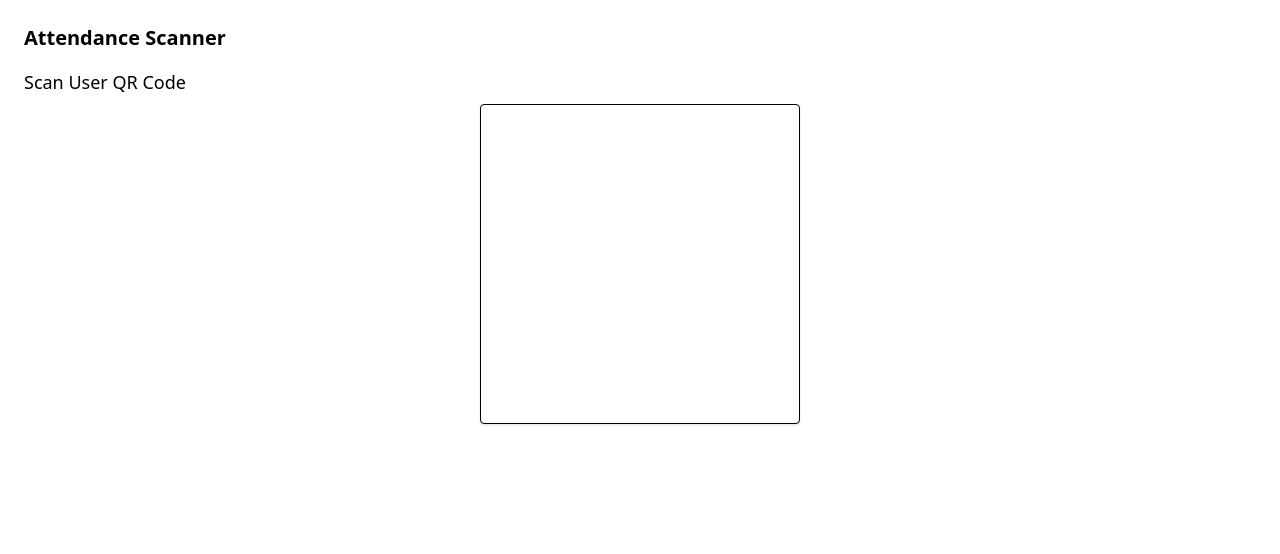
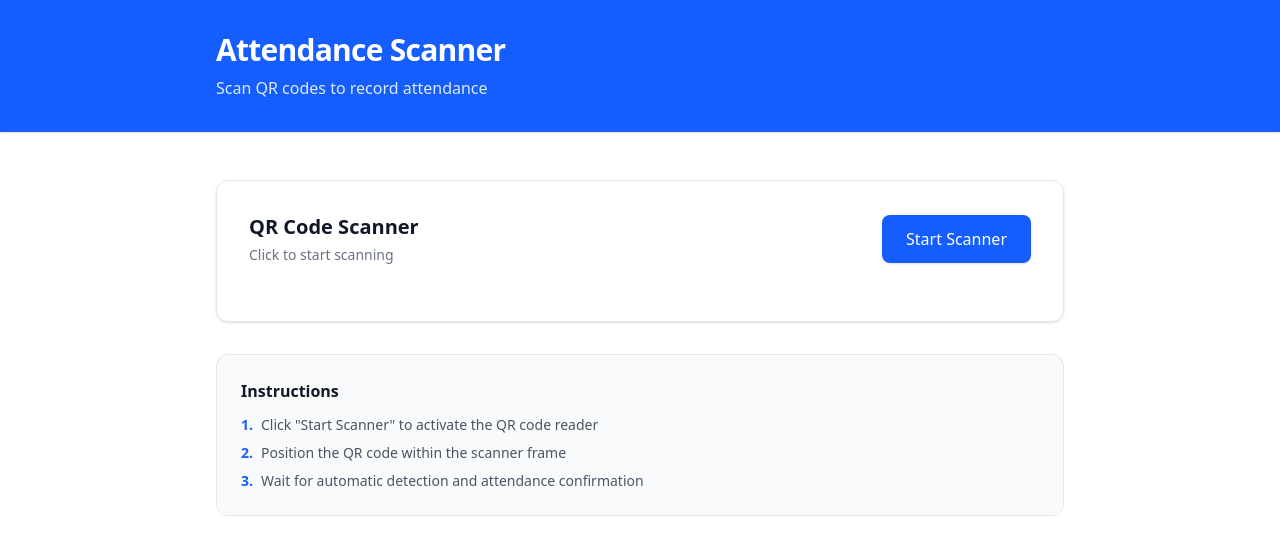
Before and after one commit to Grabby2024/QR-Attendance, a React (Vite) app: page /scanner/1 in a window 1280 px wide. Shown: the top 554 px of the page. Built offline with nearby package versions, Linux system fonts and the light colour scheme; no server answers.

Commit message:
fix scanner ui and functions

```diff
--- a/src/api/api.js
+++ b/src/api/api.js
@@ -1,7 +1,7 @@
 import axios from "axios";
 
 const api = axios.create({
-    baseURL: import.meta.env.VITE_REACT_APP_URL, // e.g. https://qr-attendance-server-1gss.onrender.com
+    baseURL: import.meta.env.VITE_REACT_APP_URL,
 });
 
 export default api;
--- a/src/pages/AttendanceScanner.jsx
+++ b/src/pages/AttendanceScanner.jsx
@@ -2,14 +2,16 @@ import { useState, useEffect } from "react";
 import { useParams } from "react-router-dom";
 import QRCodeScanner from "../components/QRCodeScanner";
 import Modal from "./components/Modal";
-import api from "../api/api";
+import { getUsers } from "../api/Users";
+import { recordAttendance } from "../api/Attendance";
 
 function AttendanceScanner() {
     const { officeId } = useParams();
     const [message, setMessage] = useState("");
     const [showModal, setShowModal] = useState(false);
     const [scannedUser, setScannedUser] = useState(null);
-    const [isProcessing, setIsProcessing] = useState(false); // prevent duplicate scans
+    const [isProcessing, setIsProcessing] = useState(false);
+    const [scanning, setScanning] = useState(false);
 
     useEffect(() => {
         if (!officeId) {
@@ -18,62 +20,159 @@ function AttendanceScanner() {
     }, [officeId]);
 
     const handleUserScan = async (data) => {
-        if (!data || isProcessing) return; // ignore empty/duplicate scans
+        if (!data || isProcessing) return;
         setIsProcessing(true);
+        try {
+            const userList = await getUsers();
+            const user = userList.find(u => u.id === data);
 
-        try {
-            // Verify user exists
-            const resUser = await api.get(`/users/${data}`);
-            const user = resUser.data;
+            if (!user) {
+                setMessage("❌ User not found.");
+                return;
+            }
 
-            // Record attendance
-            await api.post("/attendance", {
-                user_id: user.id,
-                office_id: officeId,
-            });
-
+            await recordAttendance({ user_id: user.id, office_id: officeId });
             setScannedUser(user);
             setMessage(`✅ Attendance recorded for ${user.name}`);
             setShowModal(true);
         } catch (err) {
             console.error("❌ Error verifying or recording attendance:", err);
-            setMessage("❌ Invalid User ID or failed to record attendance.");
+            setMessage("❌ Failed to verify user or record attendance.");
         } finally {
-            // allow scanning again after a short delay
             setTimeout(() => setIsProcessing(false), 2000);
         }
     };
 
     return (
-        <div className="p-6">
-            <h1 className="text-xl font-bold mb-4">Attendance Scanner</h1>
+        <div className="min-h-screen bg-white">
+            {/* Header */}
+            <div className="bg-blue-600 text-white shadow-sm">
+                <div className="max-w-4xl mx-auto px-6 py-8">
+                    <h1 className="text-3xl font-bold tracking-tight">Attendance Scanner</h1>
+                    <p className="mt-2 text-blue-100">Scan QR codes to record attendance</p>
+                </div>
+            </div>
 
+            {/* Main Content */}
+            <div className="max-w-4xl mx-auto px-6 py-12">
                 {!officeId ? (
-                <p className="text-red-600">{message}</p>
+                    <div className="bg-red-50 border border-red-200 rounded-lg p-6">
+                        <div className="flex items-center">
+                            <svg className="w-6 h-6 text-red-600 mr-3" fill="none" stroke="currentColor" viewBox="0 0 24 24">
+                                <path strokeLinecap="round" strokeLinejoin="round" strokeWidth={2} d="M12 8v4m0 4h.01M21 12a9 9 0 11-18 0 9 9 0 0118 0z" />
+                            </svg>
+                            <p className="text-red-800 font-medium">{message}</p>
+                        </div>
+                    </div>
                 ) : (
+                    <div className="space-y-8">
+                        {/* Scanner Control */}
+                        <div className="bg-white border border-gray-200 rounded-xl p-8 shadow-sm">
+                            <div className="flex items-center justify-between mb-6">
                                 <div>
-                    <h2 className="text-lg mb-2">Scan User QR Code</h2>
+                                    <h2 className="text-xl font-semibold text-gray-900">QR Code Scanner</h2>
+                                    <p className="text-sm text-gray-500 mt-1">
+                                        {scanning ? "Scanner is active" : "Click to start scanning"}
+                                    </p>
+                                </div>
+                                <button
+                                    onClick={() => setScanning(!scanning)}
+                                    className={`px-6 py-3 rounded-lg font-medium transition-all duration-200 shadow-sm ${scanning
+                                        ? "bg-black text-white hover:bg-gray-800"
+                                        : "bg-blue-600 text-white hover:bg-blue-700"
+                                        }`}
+                                >
+                                    {scanning ? "Stop Scanner" : "Start Scanner"}
+                                </button>
+                            </div>
+
+                            {/* Scanner Area */}
+                            {scanning && (
+                                <div className="border-2 border-blue-600 rounded-xl overflow-hidden bg-black/5">
                                     <QRCodeScanner onScan={handleUserScan} />
                                 </div>
                             )}
 
-            {message && <p className="mt-4">{message}</p>}
+                            {/* Processing Indicator */}
+                            {isProcessing && (
+                                <div className="mt-6 flex items-center justify-center">
+                                    <div className="flex items-center space-x-3 bg-blue-50 px-6 py-3 rounded-lg">
+                                        <div className="animate-spin rounded-full h-5 w-5 border-b-2 border-blue-600"></div>
+                                        <span className="text-blue-900 font-medium">Processing...</span>
+                                    </div>
+                                </div>
+                            )}
+                        </div>
 
-            {/* Modal Welcome */}
+                        {/* Status Message */}
+                        {message && !showModal && (
+                            <div className={`rounded-lg p-6 border ${message.includes("✅")
+                                ? "bg-green-50 border-green-200"
+                                : "bg-red-50 border-red-200"
+                                }`}>
+                                <div className="flex items-center">
+                                    {message.includes("✅") ? (
+                                        <svg className="w-6 h-6 text-green-600 mr-3" fill="none" stroke="currentColor" viewBox="0 0 24 24">
+                                            <path strokeLinecap="round" strokeLinejoin="round" strokeWidth={2} d="M9 12l2 2 4-4m6 2a9 9 0 11-18 0 9 9 0 0118 0z" />
+                                        </svg>
+                                    ) : (
+                                        <svg className="w-6 h-6 text-red-600 mr-3" fill="none" stroke="currentColor" viewBox="0 0 24 24">
+                                            <path strokeLinecap="round" strokeLinejoin="round" strokeWidth={2} d="M12 8v4m0 4h.01M21 12a9 9 0 11-18 0 9 9 0 0118 0z" />
+                                        </svg>
+                                    )}
+                                    <p className={`font-medium ${message.includes("✅") ? "text-green-800" : "text-red-800"
+                                        }`}>
+                                        {message}
+                                    </p>
+                                </div>
+                            </div>
+                        )}
+
+                        {/* Instructions */}
+                        <div className="bg-gray-50 border border-gray-200 rounded-xl p-6">
+                            <h3 className="font-semibold text-gray-900 mb-3">Instructions</h3>
+                            <ul className="space-y-2 text-sm text-gray-600">
+                                <li className="flex items-start">
+                                    <span className="text-blue-600 font-bold mr-2">1.</span>
+                                    <span>Click "Start Scanner" to activate the QR code reader</span>
+                                </li>
+                                <li className="flex items-start">
+                                    <span className="text-blue-600 font-bold mr-2">2.</span>
+                                    <span>Position the QR code within the scanner frame</span>
+                                </li>
+                                <li className="flex items-start">
+                                    <span className="text-blue-600 font-bold mr-2">3.</span>
+                                    <span>Wait for automatic detection and attendance confirmation</span>
+                                </li>
+                            </ul>
+                        </div>
+                    </div>
+                )}
+            </div>
+
+            {/* Success Modal */}
             {showModal && (
-                <Modal onClose={() => setShowModal(false)} title="Attendance Time In">
-                    <div className="text-center">
-                        <p className="text-lg font-bold text-green-600">
-                            Attendance Time In
+                <Modal onClose={() => setShowModal(false)} title="Attendance Recorded">
+                    <div className="text-center py-6">
+                        <div className="mx-auto w-16 h-16 bg-green-100 rounded-full flex items-center justify-center mb-4">
+                            <svg className="w-8 h-8 text-green-600" fill="none" stroke="currentColor" viewBox="0 0 24 24">
+                                <path strokeLinecap="round" strokeLinejoin="round" strokeWidth={2} d="M5 13l4 4L19 7" />
+                            </svg>
+                        </div>
+
+                        <h3 className="text-2xl font-bold text-gray-900 mb-2">
+                            Time In Recorded
+                        </h3>
+
+                        <p className="text-gray-600 mb-6">
+                            Welcome, <span className="font-semibold text-blue-600">{scannedUser?.name}</span>
                         </p>
-                        <p className="mt-2">
-                            Welcome, <span className="font-semibold">{scannedUser?.name}</span> 🎉
-                        </p>
+
                         <button
                             onClick={() => setShowModal(false)}
-                            className="mt-4 bg-blue-600 text-white px-4 py-2 rounded"
+                            className="bg-blue-600 text-white px-8 py-3 rounded-lg font-medium hover:bg-blue-700 transition-colors duration-200 shadow-sm"
                         >
-                            Close
+                            Continue
                         </button>
                     </div>
                 </Modal>
```
Lines whose indentation alone changed are shown as unchanged.
